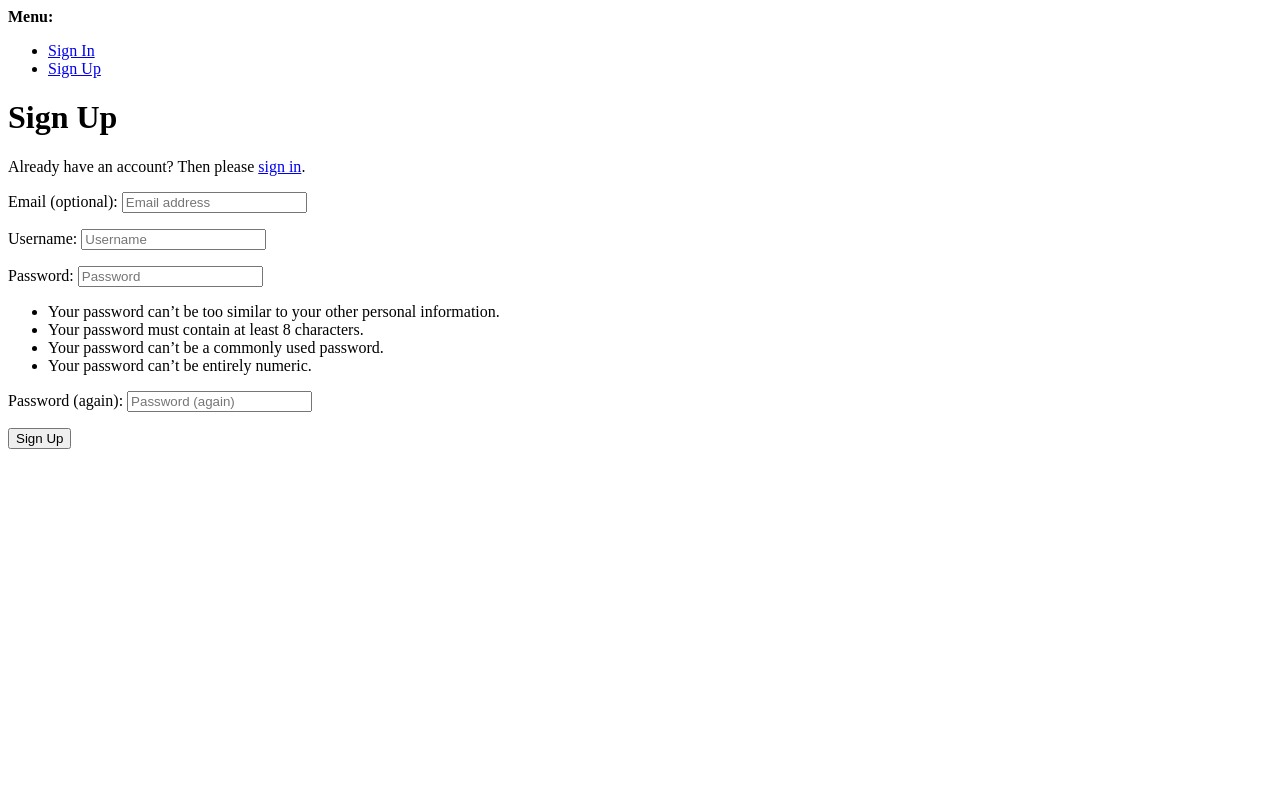
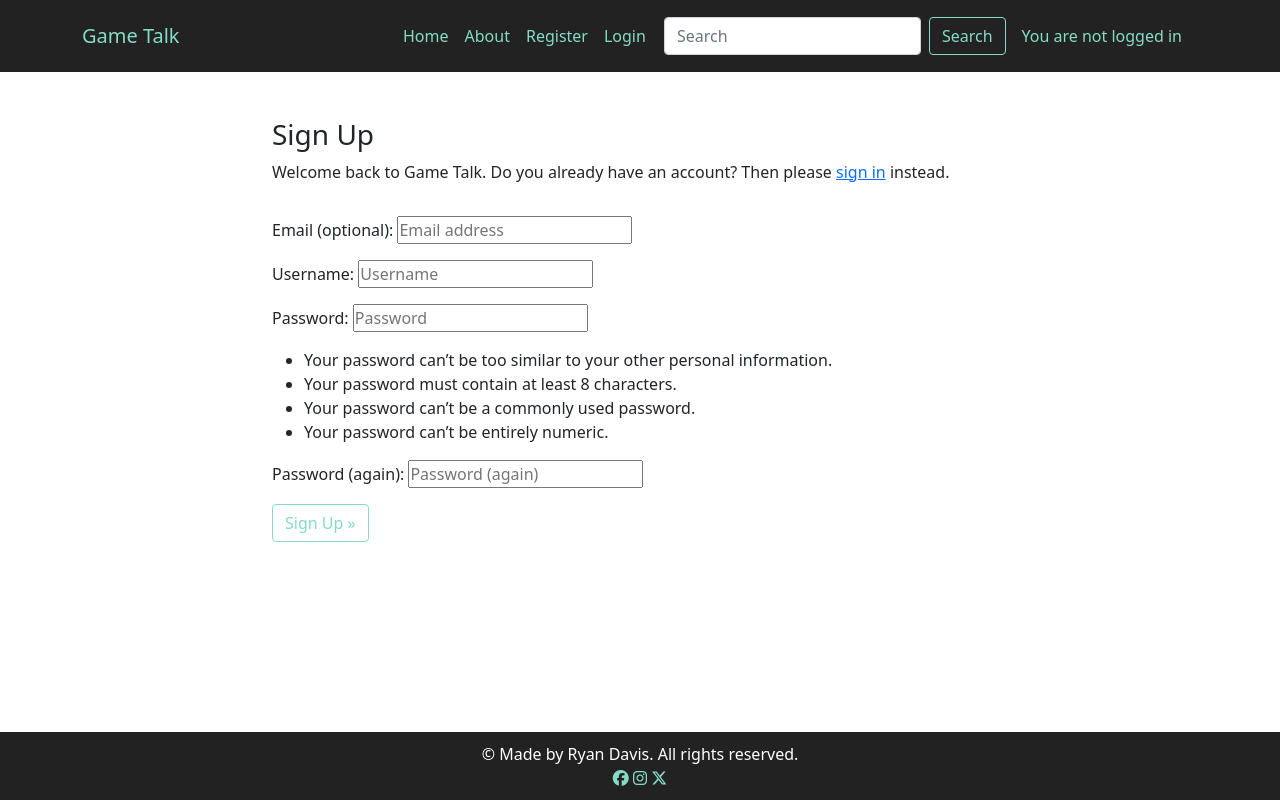
Before and after one commit to ryan-a-davis365/game-talk, a Django app: page /accounts/signup/ in a window 1280 px wide. Run offline with Django 5.2, Linux system fonts and the light colour scheme; some libraries are stand-ins or nearby versions.

Commit message:
feat: styled signup page

```diff
--- a/static/css/style.css
+++ b/static/css/style.css
@@ -20,6 +20,10 @@
 
 .navbar-brand {
     color: #84DCC6 !important;
+}
+
+.navbar-brand:hover {
+    color: #ffff !important;
 }
 
 /* Post Styling */
--- a/templates/account/login.html
+++ b/templates/account/login.html
@@ -12,7 +12,8 @@
         <div class="col-md-8 mt-3 offset-md-2">
             <h3 class="sign-up-out">{% trans "Sign In" %}</h3>
 
-            <p>{% blocktrans %}Welcome back to Game Talk. To leave a comment and interact with the community, please log in. If
+            <p>{% blocktrans %}Welcome back to Game Talk. To leave a comment and interact with the community, please log
+                in. If
                 you
                 have not created an account yet, then <a class="link" href="{{ signup_url }}">sign up</a>
                 first.{% endblocktrans %}</p>
--- a/templates/account/signup.html
+++ b/templates/account/signup.html
@@ -1,45 +1,38 @@
-{% extends "account/base_entrance.html" %}
-{% load allauth i18n %}
-{% block head_title %}
-    {% trans "Signup" %}
-{% endblock head_title %}
+{% extends "base.html" %}
+
+{% load i18n %}
+
+{% block head_title %}{% trans "Signup" %}{% endblock %}
+
 {% block content %}
-    {% element h1 %}
-        {% trans "Sign Up" %}
-    {% endelement %}
-    {% setvar link %}
-        <a href="{{ login_url }}">
-        {% endsetvar %}
-        {% setvar end_link %}
-        </a>
-    {% endsetvar %}
-    {% element p %}
-        {% blocktranslate %}Already have an account? Then please {{ link }}sign in{{ end_link }}.{% endblocktranslate %}
-    {% endelement %}
-    {% if not SOCIALACCOUNT_ONLY %}
-        {% url 'account_signup' as action_url %}
-        {% element form form=form method="post" action=action_url tags="entrance,signup" %}
-            {% slot body %}
-                {% csrf_token %}
-                {% element fields form=form unlabeled=True %}
-                {% endelement %}
-                {{ redirect_field }}
-            {% endslot %}
-            {% slot actions %}
-                {% element button tags="prominent,signup" type="submit" %}
-                    {% trans "Sign Up" %}
-                {% endelement %}
-            {% endslot %}
-        {% endelement %}
-    {% endif %}
-    {% if PASSKEY_SIGNUP_ENABLED %}
-        {% element hr %}
-        {% endelement %}
-        {% element button href=signup_by_passkey_url tags="prominent,signup,outline,primary" %}
-            {% trans "Sign up using a passkey" %}
-        {% endelement %}
-    {% endif %}
-    {% if SOCIALACCOUNT_ENABLED %}
-        {% include "socialaccount/snippets/login.html" with page_layout="entrance" %}
-    {% endif %}
-{% endblock content %}
+<div class="container">
+  <div class="row">
+    <div class="col-md-8 mt-3 offset-md-2">
+      <h3 class="sign-up-out">{% trans "Sign Up" %}</h3>
+
+      <p>{% blocktrans %}
+        Welcome back to Game Talk.
+        Do you already have an account? Then please
+        <a class="link" href="{{ login_url }}">sign in</a>
+        instead.
+      {% endblocktrans %}</p>
+    </div>
+  </div>
+  <div class="row">
+    <div class="col-md-8 mt-3 offset-md-2">
+      <form class="signup" id="signup_form" method="post"
+        action="{% url 'account_signup' %}">
+        {% csrf_token %}
+        {{ form.as_p }}
+        {% if redirect_field_value %}
+        <input type="hidden" name="{{ redirect_field_name }}"
+          value="{{ redirect_field_value }}" />
+        {% endif %}
+        <button class="btn btn-signup right" type="submit">
+          {% trans "Sign Up" %} &raquo;</button>
+      </form>
+    </div>
+  </div>
+</div>
+
+{% endblock %}
```
